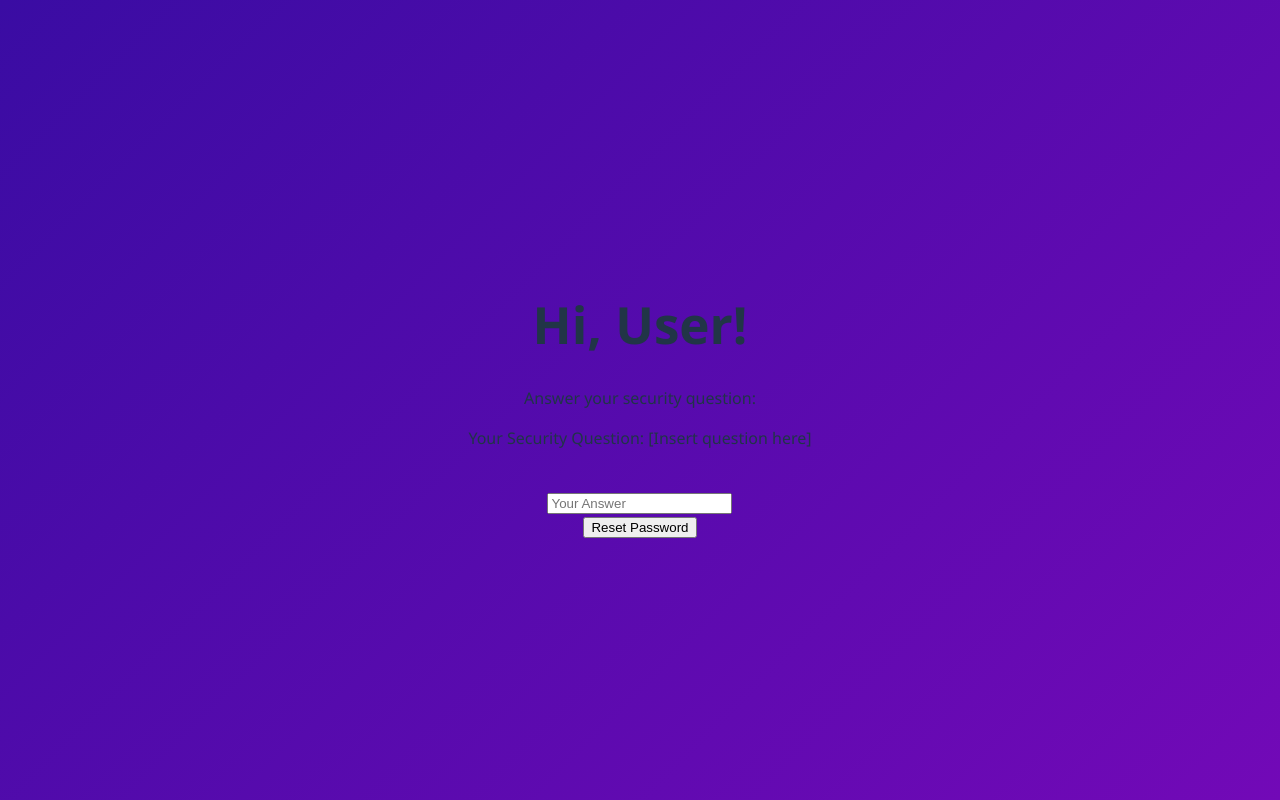
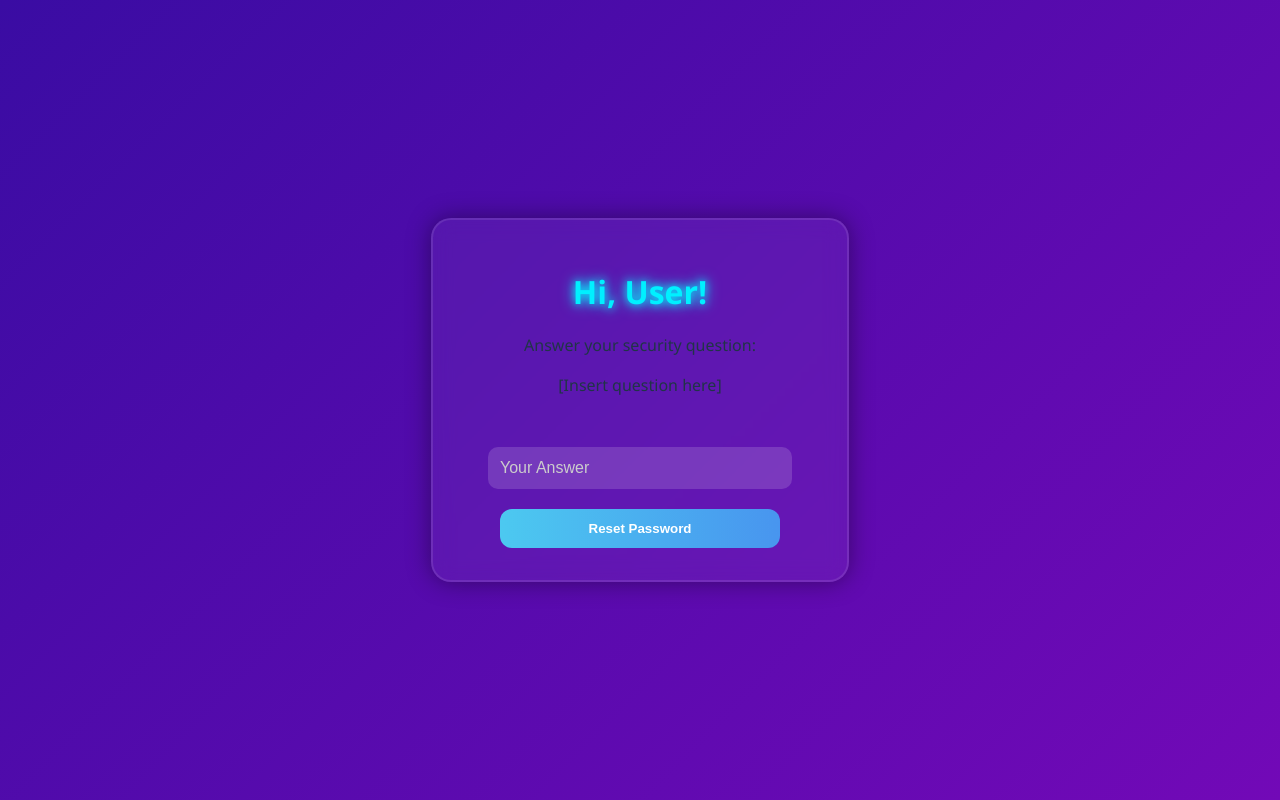
Before and after one commit to Edwinvilla72/Large-Project-Group-26, a React (Vite) app in the folder frontend/: page /FPSecurityQuestion in a window 1280 px wide. Built offline with nearby package versions, Linux system fonts and the light colour scheme.

Commit message:
Added styling for FPSecurityQuestions

```diff
--- a/frontend/src/pages/FP/FPSecurityQuestionPage.tsx
+++ b/frontend/src/pages/FP/FPSecurityQuestionPage.tsx
@@ -22,21 +22,33 @@ const navigate = useNavigate(); // for redirecting
 
 
     return (
-
         <motion.div
             initial={{ y: -100, opacity: 0 }}
-        animate={{y: 0, opacity: 1 }}
+            animate={{ y: 0, opacity: 1 }}
             exit={{ y: 100, opacity: 0 }}
             transition={{ duration: 0.4 }}
         >
+            <div className="neon-login-container">
+                <h1 className="neon-title">Hi, User!</h1>
 
-        <h1>Hi, User!</h1>
-        <p>Answer your security question: </p>
-        <p>Your Security Question: [Insert question here]</p><br></br>
+                <p className="neon-subtext">Answer your security question:</p>
+                <p className="neon-subtext">[Insert question here]</p><br />
 
-        <input type="text" value={answer} onChange={e => setAnswer(e.target.value)} placeholder="Your Answer"></input><br></br>
+                <input
+                    type="text"
+                    value={answer}
+                    onChange={e => setAnswer(e.target.value)}
+                    placeholder="Your Answer"
+                /><br />
 
-        <input type="button" id="FPUserButton" className="buttons" value="Reset Password" onClick={SecurityQuestions}/>
+                <input
+                    type="button"
+                    id="FPUserButton"
+                    className="neon-btn"
+                    value="Reset Password"
+                    onClick={SecurityQuestions}
+                />
+            </div>
         </motion.div>
     );
 }
```
Lines whose indentation alone changed are shown as unchanged.
